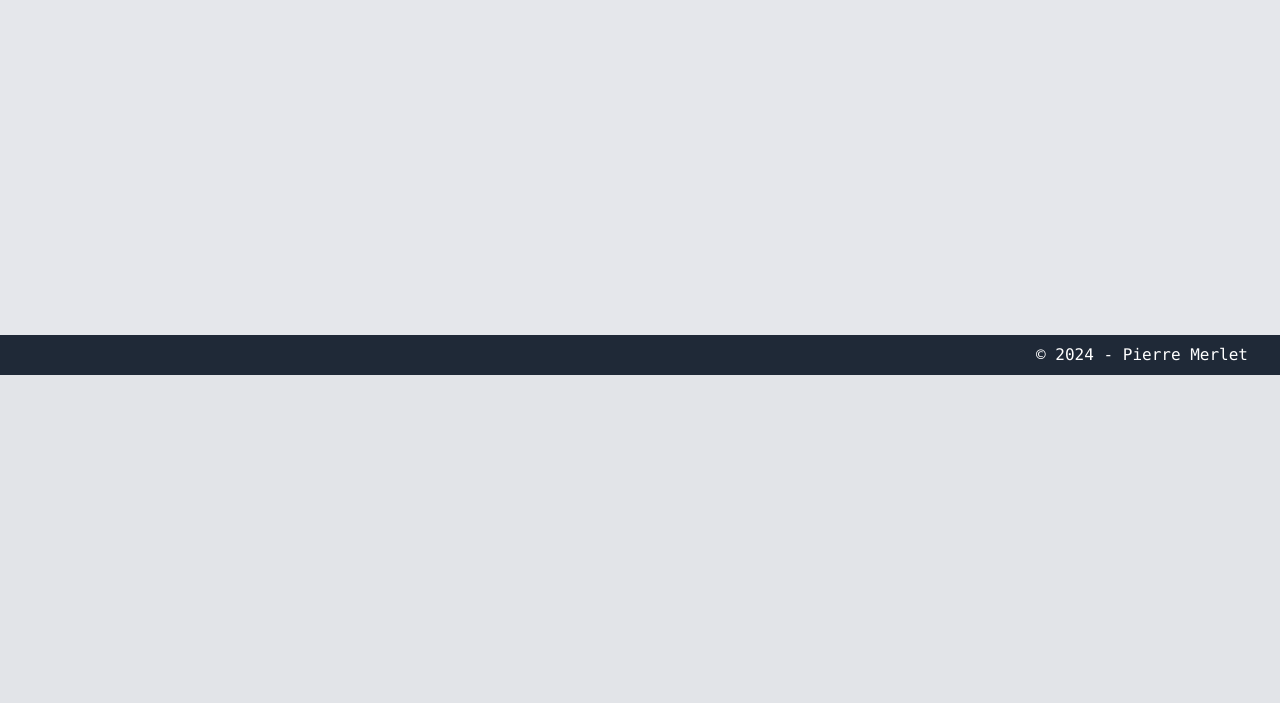
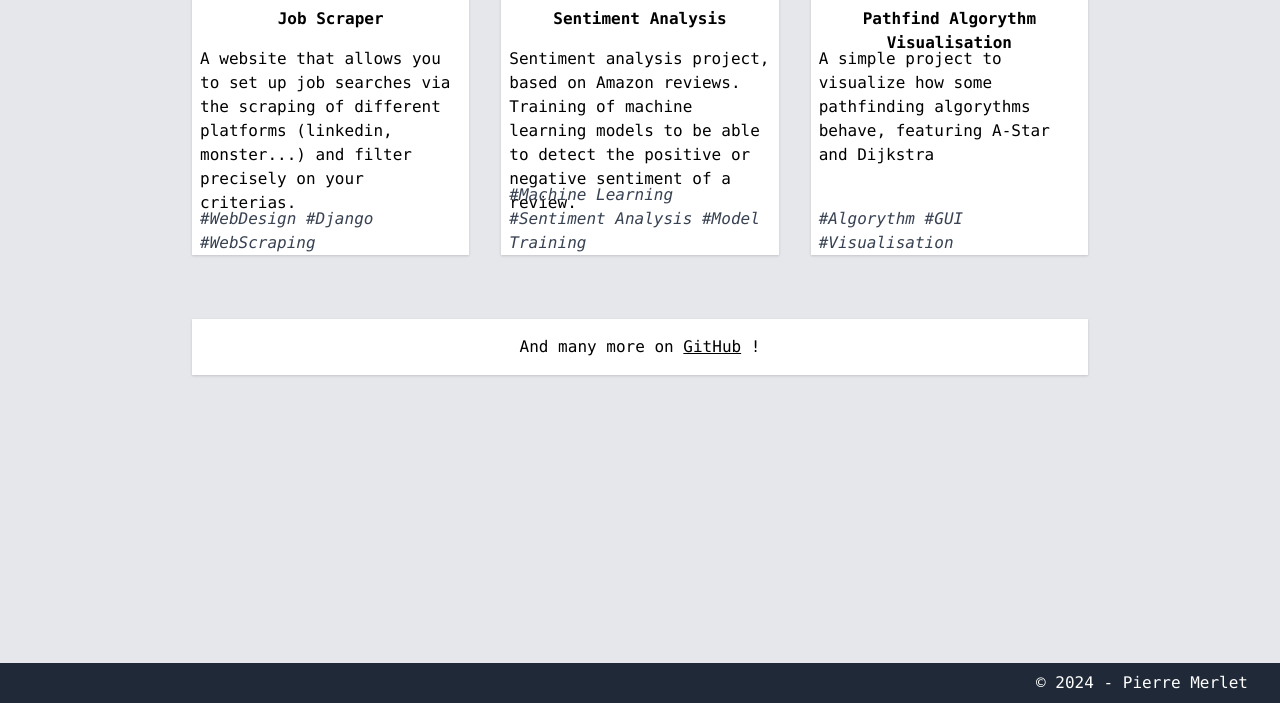
Before and after one commit to PierreMrt/django-portfolio, a Django app: template portfolio/templates/projects.html in a window 1280 px wide. Shown: the part 425-1128 px from the top of the page. Before the commit the page ends 800 px from the top, so only its background shows below. Run offline with Django 3.2, Linux system fonts and the light colour scheme; the template is opened without the code that fills it, so the values that code supplies are empty.

Commit message:
removed db dependency in project page

```diff
--- a/portfolio/templates/projects.html
+++ b/portfolio/templates/projects.html
@@ -2,14 +2,28 @@
 {% block projects %}
 
 <div class='grid grid-cols-1 lg:grid-cols-3 gap-8 text-xs md:text-base mt-4 lg:mt-16'>
-    {% for project in projects %}
-    <a href='{{ project.link }}' class='relative bg-white h-full shadow hover:shadow-2xl p-2'>
-        <img src="{{ project.image.url }}" alt='project image' class='object-cover mx-auto lg:h-64'>
-        <p class='font-bold text-center text-sm md:text-base my-2 lg:h-8'>{{ project.title }}</p>
-        <p class='lg:mb-8'>{{ project.short_descr }}</p>
-        <p class='lg:absolute bottom-0 italic font-medium text-gray-700 mt-2'>{{ project.tags }}</p>
+
+    <a href='https://github.com/PierreMrt/job_scraper' class='relative bg-white h-full shadow hover:shadow-2xl p-2'>
+        <img src="https://user-images.githubusercontent.com/69766734/120371868-b8ad6400-c316-11eb-80b2-b72cefdf27a7.png" alt='project image' class='object-cover mx-auto lg:h-64'>
+        <p class='font-bold text-center text-sm md:text-base my-2 lg:h-8'>Job Scraper</p>
+        <p class='lg:mb-8'>A website that allows you to set up job searches via the scraping of different platforms (linkedin, monster...) and filter precisely on your criterias.</p>
+        <p class='lg:absolute bottom-0 italic font-medium text-gray-700 mt-2'>#WebDesign #Django #WebScraping</p>
     </a>
-    {% endfor %}
+
+    <a href='https://github.com/PierreMrt/amazon_sentiment_analysis' class='relative bg-white h-full shadow hover:shadow-2xl p-2'>
+        <img src="https://user-images.githubusercontent.com/69766734/106483755-29e72280-64af-11eb-99c2-d8d8ca3b5bad.png" alt='project image' class='object-cover mx-auto lg:h-64'>
+        <p class='font-bold text-center text-sm md:text-base my-2 lg:h-8'>Sentiment Analysis</p>
+        <p class='lg:mb-8'>Sentiment analysis project, based on Amazon reviews. Training of machine learning models to be able to detect the positive or negative sentiment of a review.</p>
+        <p class='lg:absolute bottom-0 italic font-medium text-gray-700 mt-2'>#Machine Learning #Sentiment Analysis #Model Training</p>
+    </a>
+
+    <a href='https://github.com/PierreMrt/pathfinding' class='relative bg-white h-full shadow hover:shadow-2xl p-2'>
+        <img src="https://user-images.githubusercontent.com/69766734/105030431-11f5b480-5a54-11eb-9895-ec131199d09e.png" alt='project image' class='object-cover mx-auto lg:h-64'>
+        <p class='font-bold text-center text-sm md:text-base my-2 lg:h-8'>Pathfind Algorythm Visualisation</p>
+        <p class='lg:mb-8'>A simple project to visualize how some pathfinding algorythms behave, featuring A-Star and Dijkstra</p>
+        <p class='lg:absolute bottom-0 italic font-medium text-gray-700 mt-2'>#Algorythm #GUI #Visualisation</p>
+    </a>
+
 
     <a href='https://github.com/PierreMrt/' class='bg-white lg:col-span-3 mt-8 lg:mb-48 py-4 text-sm md:text-base text-center shadow hover:shadow-2xl'>
         And many more on <span class='underline'>GitHub</span> !</a>
```
